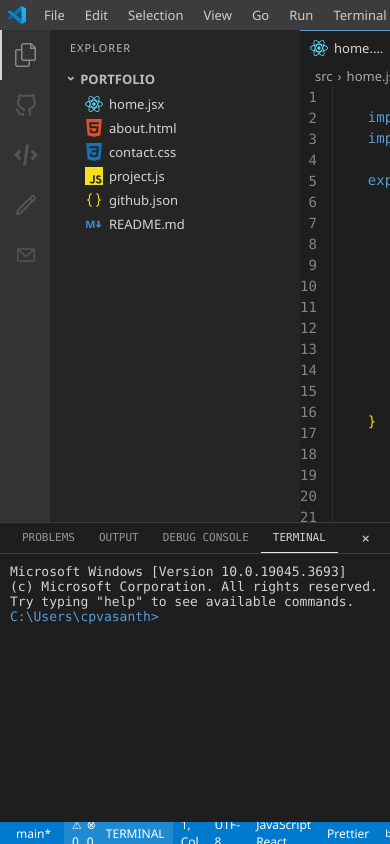
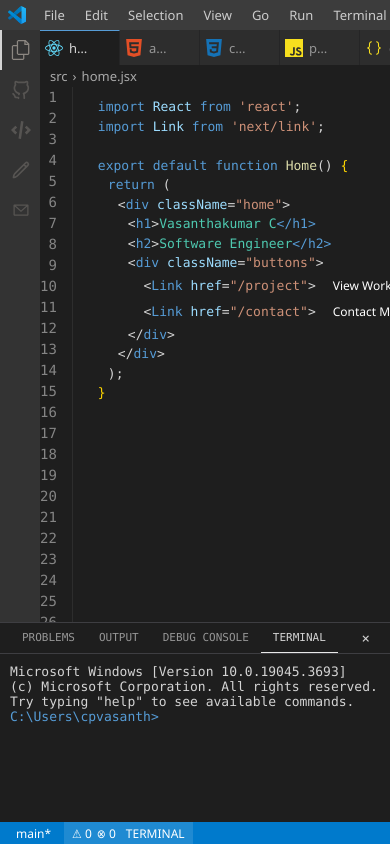
Before and after one commit to Cpvasanth/portfolio, a Next.js app: page / in a window 390 px wide. Built offline with nearby package versions, Linux system fonts and the light colour scheme.

Commit message:
feat: Add initial styling for core VS Code-like UI components including terminal, sidebar, code editor, explorer, footer, layout, and navigation bar.

```diff
--- a/src/styles/aside.module.css
+++ b/src/styles/aside.module.css
@@ -5,6 +5,7 @@
     display: flex;
     flex-direction: column;
     justify-content: space-between;
+    z-index: 10;
 }
 
 .topIcons,
@@ -40,3 +41,19 @@
     filter: invert(0.8);
     /* Make icons light grey */
 }
+
+@media (max-width: 480px) {
+    .activityBar {
+        width: 40px;
+    }
+
+    .iconContainer {
+        width: 40px;
+        height: 40px;
+    }
+
+    .icon {
+        width: 20px;
+        height: 20px;
+    }
+}
--- a/src/styles/code.module.css
+++ b/src/styles/code.module.css
@@ -111,3 +111,22 @@
     /* margin-bottom: 1px dotted red; */
     background-color: #1177bb;
 }
+
+@media (max-width: 768px) {
+    .codeContainer {
+        padding: 10px;
+        font-size: 13px;
+    }
+
+    .indent1 {
+        margin-left: 10px;
+    }
+
+    .indent2 {
+        margin-left: 20px;
+    }
+
+    .indent3 {
+        margin-left: 30px;
+    }
+}
--- a/src/styles/explore.module.css
+++ b/src/styles/explore.module.css
@@ -74,3 +74,9 @@
     overflow: hidden;
     text-overflow: ellipsis;
 }
+
+@media (max-width: 768px) {
+    .sidebar {
+        display: none;
+    }
+}
--- a/src/styles/footer.module.css
+++ b/src/styles/footer.module.css
@@ -36,3 +36,9 @@
 .bell {
     font-size: 10px;
 }
+
+@media (max-width: 768px) {
+    .rightSection {
+        display: none;
+    }
+}
--- a/src/styles/index.module.css
+++ b/src/styles/index.module.css
@@ -2,8 +2,16 @@
   display: flex;
   flex-direction: column;
   height: 100vh;
+  height: 100dvh;
+  /* Mobile viewport fix */
   width: 100vw;
   overflow: hidden;
+}
+
+@media (max-width: 768px) {
+  .layout {
+    height: 100dvh;
+  }
 }
 
 .mainContainer {
--- a/src/styles/navBar.module.css
+++ b/src/styles/navBar.module.css
@@ -93,3 +93,14 @@
     margin: 0 5px;
     color: #a9a9a9;
 }
+
+@media (max-width: 768px) {
+    .tab {
+        min-width: 80px;
+        padding: 0 5px;
+    }
+
+    .breadcrumbs {
+        padding-left: 10px;
+    }
+}
--- a/src/styles/terminal.module.css
+++ b/src/styles/terminal.module.css
@@ -8,7 +8,7 @@
     border-top: 1px solid var(--vscode-border);
     z-index: 1000;
     font-family: 'Consolas', 'Monaco', monospace;
-    transform: translateY(100%);
+    transform: translateY(calc(100% + 22px));
     transition: transform 0.3s ease-in-out;
     display: flex;
     flex-direction: column;
@@ -102,3 +102,9 @@
     width: 100%;
     outline: none;
 }
+
+@media (max-width: 768px) {
+    .terminal {
+        height: 200px;
+    }
+}
```
